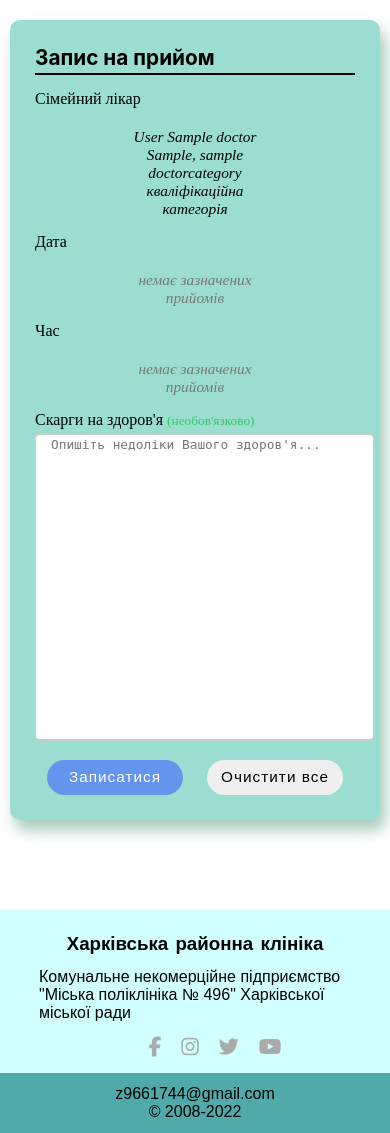
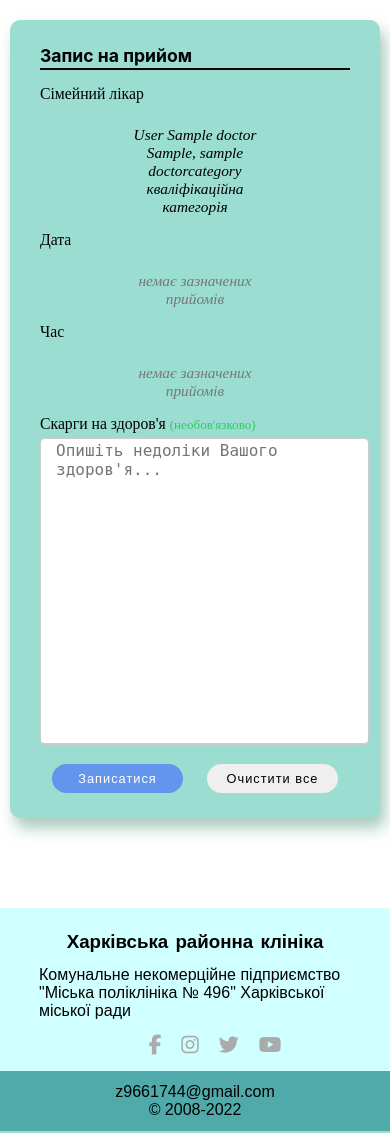
Before and after one commit to vadmart/clinic-site-nure, a Django app: page /en/making-an-appointment in a window 390 px wide. Shown: the part 70-1203 px from the top of the page. Run offline with Django 4.2, Linux system fonts and the light colour scheme; a user stored in the database is signed in; tables that the repository leaves empty hold one stand-in row (values such as "Sample post"); some libraries are stand-ins or nearby versions.

Commit message:
Adding responsive layout for contract page

```diff
--- a/clinic/static/css/making-an-appointment.css
+++ b/clinic/static/css/making-an-appointment.css
@@ -44,45 +44,17 @@
 
 
 .form-container form .user-details {
-    display: grid;
-    width: 100%;
-    grid-template-areas: "ln name"
-            "contract contract"
-            "family family"
-            "date date"
-            "tm tm"
-            "complaint-desc complaint-desc";
-    grid-template-columns: repeat(2, 1fr);
-    grid-template-rows: repeat(2, 1fr);
-    grid-column-gap: 30px;
-}
-
-form .user-details > #patient-firstname {
-    grid-area: name;
-}
-
-form .user-details > #patient-lastname {
-    grid-area: ln;
-}
-
-form .user-details > #patient-contract {
-    grid-area: contract;
-}
-
-form .user-details > #family-doctor-block {
-    grid-area: family;
-}
-
-form .user-details > #health-complaint {
-    grid-area: complaint-desc;
-}
-
-form .user-details > #record-date-block {
-    grid-area: date;
-}
-
-form .user-details > #record-time-block {
-    grid-area: tm;
+    /*display: grid;*/
+    /*width: 100%;*/
+    /*grid-template-areas: "ln name"*/
+    /*        "contract contract"*/
+    /*        "family family"*/
+    /*        "date date"*/
+    /*        "tm tm"*/
+    /*        "complaint-desc complaint-desc";*/
+    /*grid-template-columns: repeat(2, 1fr);*/
+    /*grid-template-rows: repeat(2, 1fr);*/
+    /*grid-column-gap: 30px;*/
 }
 
 form .user-details .inner-box {
@@ -103,20 +75,10 @@ form .user-details .inner-box {
     text-align: center;
 }
 
-.user-details .inner-box .doctor-block {
-    font-style: normal;
-    font-size: 22px;
-    color: #000;
-    text-align: center;
-}
-
-.user-details .inner-box .details {
+.user-details .inner-box label.details {
     display: block;
     font-weight: 500;
     margin-bottom: 5px;
-}
-
-.user-details .details {
     font-size: 1.4rem;
 }
 
@@ -126,12 +88,7 @@ form .user-details .inner-box {
     resize: none;
 }
 
-.user-details .inner-box input[type=date] {
-    font-size: 1.2rem;
-    width: 100%;
-}
-
-.user-details .inner-box .textholder {
+.user-details .inner-box textarea.textholder {
     height: 45px;
     width: 100%;
     outline: none;
@@ -161,7 +118,6 @@ form .user-details .inner-box {
     grid-template-columns: 1fr 3fr;
 }
 
-
 .inner-box .info-block input {
     width: 100%;
     padding: 10px 20px;
@@ -174,20 +130,16 @@ form .user-details .inner-box {
     color: #fff;
 }
 
-.info-block #calendar {
-    border-radius: 10px;
-}
-
 .user-details .inner-box .textholder:focus,
 .user-details .inner-box input:valid {
     border-color: rgba(68, 120, 242, 1);
 }
 
-form .button {
+form input.button {
     height: 2.25em;
 }
 
-form #buttons {
+form div#buttons {
     display: flex;
 }
 
@@ -244,34 +196,24 @@ input.button#record:hover {
     font-size: 1.2em;
 }
 
-@media screen and (max-width: 768px) {
-    .form-wrapper {
-        padding: 10px;
-    }
-
-    .form-container > * {
-        font-size: 0.8rem;
-    }
-}
 
 @media screen and (max-width: 660px) {
     .form-container .title-block {
-        font-size: 1.3rem;
+        font-size: 1.1em;
     }
 
-    .form-container .inner-box .details {
-        font-size: 1rem;
+    .form-container .inner-box label.details {
+        font-size: calc(0.8em + 0.3 * (100vw / 40));
     }
 
     .user-details .inner-box .textholder {
-        font-size: 0.8rem;
+        font-size: 0.8em;
         height: 30px;
     }
 
-    form .button,
-    .user-details .inner-box .info-block,
-    .inner-box .info-block input[type=button] {
-        font-size: 0.8rem;
+    form input.button,
+    .user-details .inner-box .info-block {
+        font-size: 0.8em;
         padding: 0;
     }
 
@@ -286,10 +228,6 @@ input.button#record:hover {
 
     .user-details textarea#complaint {
         width: 100%;
-    }
-
-    .user-details .textholder {
-        font-size: 0.8rem;
     }
 
     .user-details .inner-box input[type=date] {
@@ -313,31 +251,3 @@ input.button#record:hover {
         font-size: 0.75rem;
     }
 }
-
-@media screen and (max-width: 576px) {
-    .form-container {
-        padding: 25px 25px;
-    }
-
-    .form-container .user-details {
-        grid-template-areas: "ln"
-                             "name"
-                             "contract"
-                             "family"
-                             "date"
-                             "tm"
-                             "complaint-desc" !important;
-        grid-template-columns: 1fr !important;
-        grid-template-rows: 1fr !important;
-    }
-
-    .inner-box .info-block#time {
-        flex-direction: column;
-        row-gap: 5px;
-        align-items: center;
-    }
-
-    .inner-box .info-block input[type=button] {
-        width: 80%;
-    }
-}
--- a/clinic/templates/clinic/base.html
+++ b/clinic/templates/clinic/base.html
@@ -23,7 +23,7 @@
                     {% for language in languages %}
                         <div class="lang {% if language.code == CURRENT_LANGUAGE %}chosen{% endif %}">
                             <a
-                                    {% if language.code != CURRENT_LANGUAGE %}{% block language_href %}href="/{{ language.code }}/index"
+                                    {% if language.code != CURRENT_LANGUAGE %}{% block language_href %}href="/{{ language.code }}"
                                     {% endblock %}
                                     {% else %}disabled {% endif %}>{{ language.code|upper }}</a>
                         </div>
@@ -79,13 +79,13 @@
                                 {% endblock %}
                             </div>
                             <div class="exit-block">
-                                <a href="{% url 'logout' %}">{% trans 'Вихід' %}</a>
+                                <a href="{% url 'logout' %}?next={{ request.path }}">{% trans 'Вихід' %}</a>
                             </div>
                         </div>
                     {% endblock %}
                 {% else %}
                     {% block header_login %}
-                        <a class="btn" href="{% url 'login' %}">{% trans 'Вхід' %}</a>
+                        <a class="btn" href="{% url 'login' %}?next={{ request.path }}">{% trans 'Вхід' %}</a>
                     {% endblock %}
                 {% endif %}
             </li>
@@ -147,13 +147,13 @@
                                     <a href="{% url 'user-cabinet' %}">{% trans 'Кабінет користувача' %}</a>
                                 </div>
                                 <div class="exit-block">
-                                    <a href="{% url 'logout' %}">{% trans 'Вихід' %}</a>
+                                    <a href="{% url 'logout' %}?next={{ request.path }}">{% trans 'Вихід' %}</a>
                                 </div>
                             </div>
                         {% endblock %}
                     {% else %}
                         {% block mobile-menu_login %}
-                            <a class="btn" href="{% url 'login' %}">{% trans 'Вхід' %}</a>
+                            <a class="btn" href="{% url 'login' %}?next={{ request.path }}">{% trans 'Вхід' %}</a>
                         {% endblock %}
                     {% endif %}
                 </li>
--- a/clinic/templates/clinic/pages/reviews.html
+++ b/clinic/templates/clinic/pages/reviews.html
@@ -135,7 +135,7 @@
                 <div class="close-block">
                     <a href="" class="close-button">X</a>
                 </div>
-                <h2>{% trans 'Залишати відгуки можуть тільки аутентифіковані користувачі' %} <a href="{% url 'login' %}"
+                <h2>{% trans 'Залишати відгуки можуть тільки аутентифіковані користувачі' %} <a href="{% url 'login' %}?next={{ request.path }}"
                                                                                 style="text-decoration: none">{% trans 'Увійти' %}</a>
                 </h2>
             </div>
--- a/clinic/templates/registration/login.html
+++ b/clinic/templates/registration/login.html
@@ -21,7 +21,7 @@
             <div class="login-form-title">
                 <h3>{% trans 'Автентифікація' %}</h3>
             </div>
-            <form class="form-data" method="post" action="{% url 'login' %}">
+            <form class="form-data" method="post" action="{% url 'login' %}?next={{ next }}">
                 {% csrf_token %}
                 {{ form.non_field_errors }}
                 <div class="user-info">
--- a/clinic/views.py
+++ b/clinic/views.py
@@ -45,7 +45,7 @@ def get_reviews(request, doctor_slug):
 
 def get_appointment_page(request):
     if not request.user.is_authenticated:
-        return HttpResponseRedirect(redirect_to="login")
+        return HttpResponseRedirect(redirect_to=f"login?next={request.path}")
     if request.method == "GET":
         try:
             doctor = Patient.objects.get(user=request.user).doctor
@@ -128,13 +128,11 @@ def send_review(request):
 
 
 class ClinicLogin(LoginView):
-    def get_success_url(self):
-        return "index"
+    pass
 
 
 class ClinicLogout(LogoutView):
-    def get_success_url(self):
-        return "index"
+    pass
 
 
 def get_full_time(tm):
```
Also changed, not shown: clinic/static/css/registration.css (+17 -2 lines).
